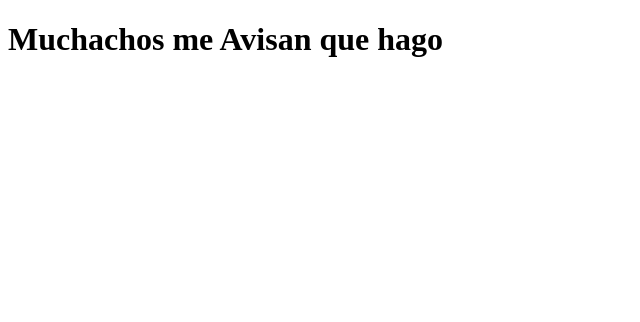
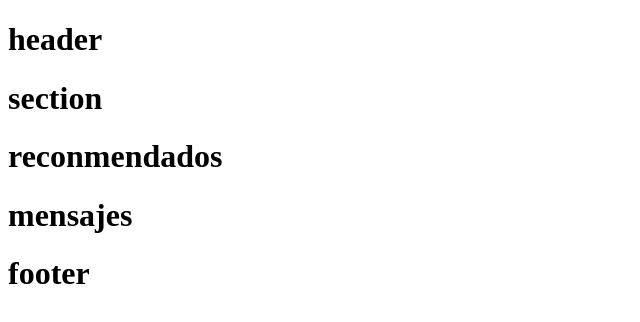
Before and after one commit to Jhenao1224/Proyecto-Web-Nobilis, a plain HTML site: page index.html in a window 1280 px wide. Shown: the whole page, without its empty margins (0-640 px from the left). Drawn offline with Linux system fonts and the light colour scheme.

Commit message:
se inicia proyecto Nobilis

```diff
--- a/index.html
+++ b/index.html
@@ -6,6 +6,12 @@
     <title>Nobilis</title>
 </head>
 <body>
-    <h1>Muchachos me Avisan que hago</h1>
+    <h1>header</h1>
+    <h1>section</h1>
+    <h1>reconmendados</h1>
+    <h1>mensajes</h1>
+    <h1>footer</h1>
+
+
 </body>
 </html>
```
